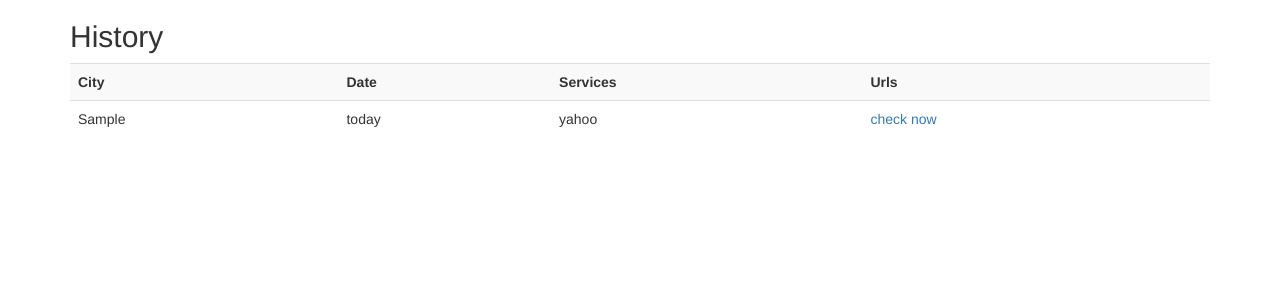
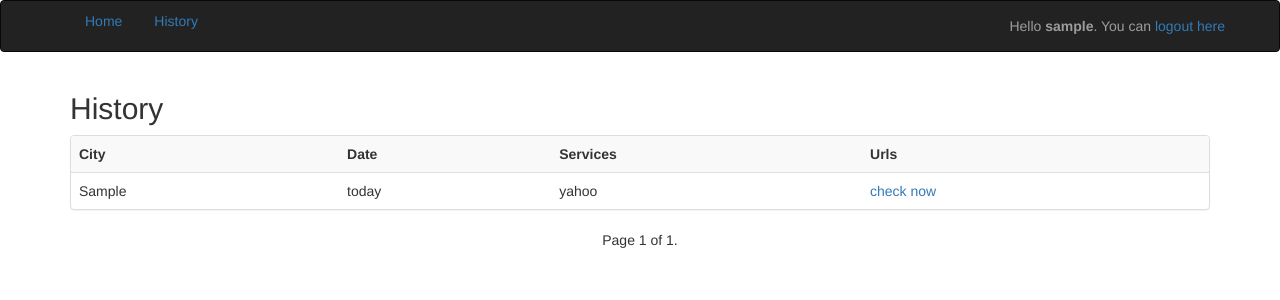
Before and after one commit to lenok3383/WeatherService, a Django app: page /history/ in a window 1280 px wide. Shown: the top 300 px of the page. Run offline with Django 3.2, Linux system fonts and the light colour scheme; a user stored in the database is signed in; tables that the repository leaves empty hold one stand-in row (values such as "Sample post"); some libraries are stand-ins or nearby versions.

Commit message:
add Paginator to history page,add menu, bootstrap (login, history, parameter)

```diff
--- a/templates/base.html
+++ b/templates/base.html
@@ -15,6 +15,22 @@
 </head>
 
 <body>
+<div>
+
+            {%  if user.username %}
+            <nav class="navbar navbar-inverse ">
+                <div class="container">
+                <ul class="nav nav-pills">
+                    <li role="presentation"><a href="/">Home</a></li>
+                    <li role="presentation"><a href="/history">History</a></li>
+                    <p class="navbar-text navbar-right">Hello <b>{{ user.username }}</b>. You can </b> <a href="/logout">logout here </a></p>
+                </ul>
+                </div>
+            </nav>
+            {% endif %}
+</div>
+
+
 
   {% block content  %}
   {% endblock %}
--- a/templates/weather/forecast_history.html
+++ b/templates/weather/forecast_history.html
@@ -1,12 +1,15 @@
+
 {% extends "base.html" %}
 
 {% block content  %}
     {% csrf_token %}
 
+
+
 <div class="container">
     <h2> History </h2>
-
-  <table class="table table-striped">
+    <div class="panel panel-default" >
+        <table class="table table-striped" >
             <tr>
                 <th>City</th>
                 <th>Date</th>
@@ -14,15 +17,34 @@
                 <th>Urls</th>
             </tr>
 
+            {% for forecast_pages in forecast_log %}
+
                 <tr>
-            {% for line in forecast_log %}
-                <td >  {{ line.city }} </td>
-                <td >  {{ line.forecast_day }} </td>
-                <td >  {{ line.services_name }} </td>
-                <td > <a href="{{ line.url }}"> check now</a> </td>
+                    <td >  {{ forecast_pages.city }} </td>
+                    <td >  {{ forecast_pages.forecast_day }} </td>
+                    <td >  {{ forecast_pages.services_name }} </td>
+                    <td > <a href="{{ forecast_pages.url }}"> check now</a> </td>
                 </tr>
+
             {% endfor %}
-
         </table>
     </div>
+
+    <nav>
+        <ul class="pager">
+            {% if forecast_log.has_previous %}
+                <li class="previous"><a href="?page={{ forecast_log.previous_page_number }}"> <span  class="step-links" aria-hidden="true">&larr;</span>Newer </a></li>
+            {% endif %}
+
+            <span class="current">
+            Page {{ forecast_log.number }} of {{ forecast_log.paginator.num_pages }}.
+      </span>
+
+            {% if forecast_log.has_next %}
+                <li class="next"><a href="?page={{ forecast_log.next_page_number }}">Older  <span class="step-links" aria-hidden="true">&rarr;</span></a></li>
+            {% endif %}
+        </ul>
+    </nav>
+</div>
+
 {% endblock %}
--- a/templates/weather/forecast_parameter.html
+++ b/templates/weather/forecast_parameter.html
@@ -31,7 +31,7 @@
 
         </div>
 
-        <input type="submit" value="Check weather" />
+        <input class="btn btn-primary" type="submit" value="Check weather" />
     </form>
 </div>
 {%  endblock %}
--- a/weather/views.py
+++ b/weather/views.py
@@ -3,6 +3,7 @@ import os
 import django.core.exceptions
 from django.contrib import auth
 from django.contrib.auth.forms import AuthenticationForm
+from django.core.paginator import Paginator, PageNotAnInteger, EmptyPage
 from django.views.generic.edit import FormView
 from django.views.generic.base import TemplateView
 from django.http import HttpResponseRedirect
@@ -146,16 +147,28 @@ class History(TemplateView):
         context = super(History, self).get_context_data(**kwargs)
         forecast_history = PreviousForecastModel.objects.all().filter(
                                                 user_id=self.request.user.id)
-        tabl_row = []
+        requests_history = []
         for row in forecast_history:
             tmp = row.get_dict_data()
             tmp['services_name'] = REV_CHOICE_SERVICES[tmp['services_name']]
             tmp['forecast_day'] = REV_CHOICE_DAY[tmp['forecast_day']]
-            tmp['url'] = (os.path.join("/forecast", str(row.id)))
-            tabl_row.append(tmp)
+            tmp['url'] = reverse("forecast_page",
+                                   kwargs={'forecast_id' : str(row.id)})
+            requests_history.append(tmp)
 
-        context['forecast_log'] = tabl_row
+        requests_history.reverse()
+        paginator = Paginator(requests_history, 16)
+        page = self.request.GET.get('page')
+
+        try:
+            page_requests_history = paginator.page(page)
+        except PageNotAnInteger:
+            page_requests_history = paginator.page(1)
+        except EmptyPage:
+            page_requests_history = paginator.page(paginator.num_pages)
+        context['forecast_log'] = page_requests_history
         return context
+
 
 
 def db_request (forecast_id, user_id):
```
Also changed, not shown: templates/login.html (+17 -1 lines). Lines whose indentation alone changed are shown as unchanged.
